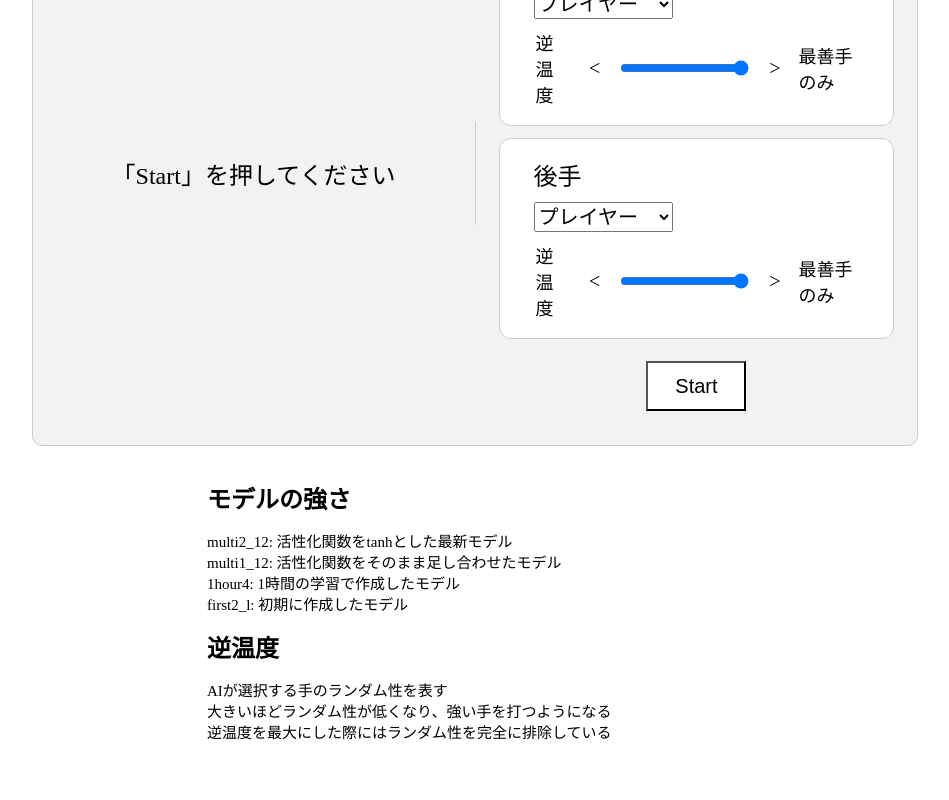
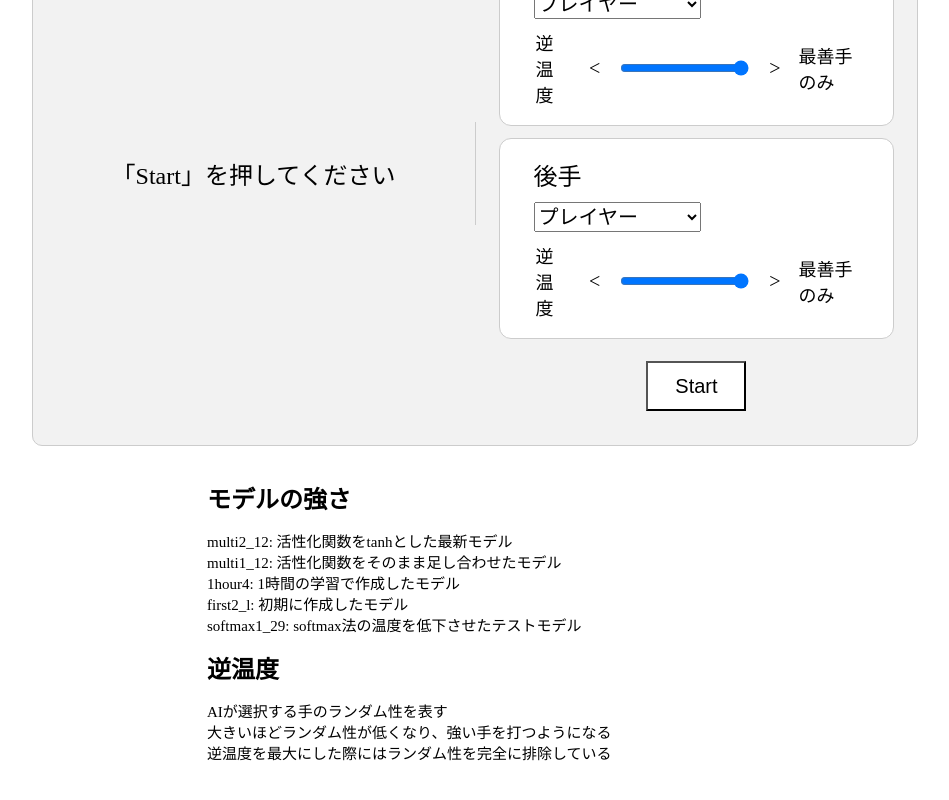
Before and after one commit to semimaru141/dobutsu_front, a Next.js app: page /dobutsu_front/ in a window 1280 px wide. Shown: the part 754-1554 px from the top of the page, without its empty margins (165-1114 px from the left). Built offline with nearby package versions, Linux system fonts and the light colour scheme.

Commit message:
softmax1_29のmodelを追加した

```diff
--- a/src/components/Explain/Explain.tsx
+++ b/src/components/Explain/Explain.tsx
@@ -9,6 +9,7 @@ export const Explain = () => {
                 multi1_12: 活性化関数をそのまま足し合わせたモデル<br />
                 1hour4: 1時間の学習で作成したモデル<br />
                 first2_l: 初期に作成したモデル<br />
+                softmax1_29: softmax法の温度を低下させたテストモデル<br />
             </ExplainText>
             <ExplainTitle>逆温度</ExplainTitle>
             <ExplainText>
--- a/src/const/model.ts
+++ b/src/const/model.ts
@@ -2,7 +2,8 @@ export const MODEL_NAMES = [
     'multi2_12',
     'multi1_20',
     '1hour4',
-    'first2_l'
+    'first2_l',
+    'softmax1_29'
 ] as const;
 
 export type ModelName = typeof MODEL_NAMES[number];
```
Also changed, not shown: public/models/softmax1_29/model.json (added, +1 -0 lines), 1 other file (tests, documents, lock files or other folders).
